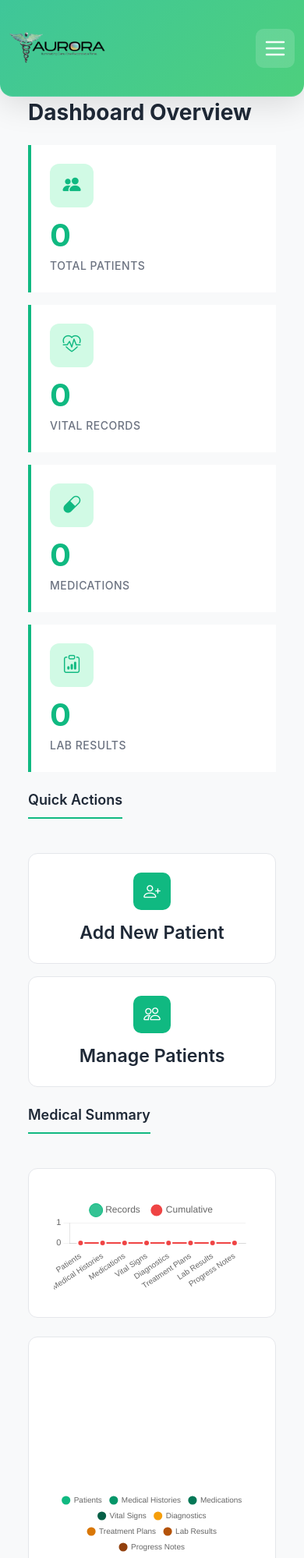
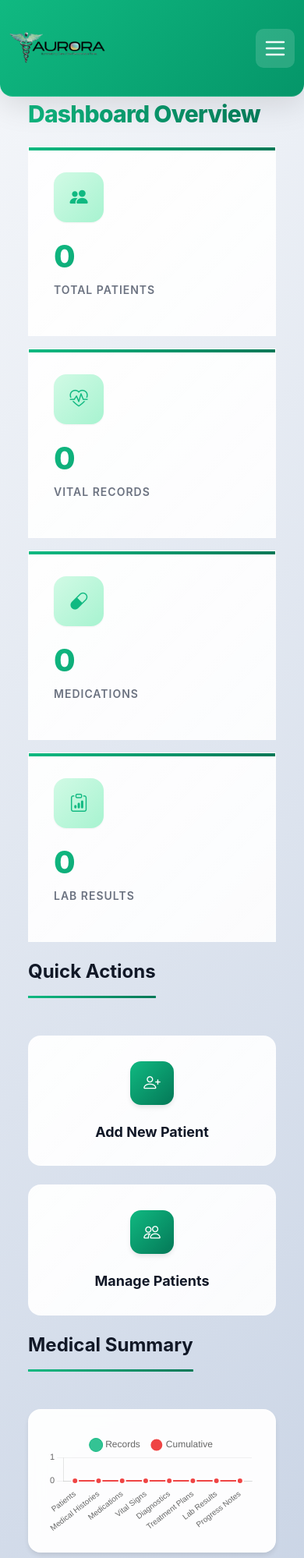
Before and after one commit to JustineBautista/EHR-SYSTEM, a PHP site: page /dashboard.php in a window 390 px wide. Shown: the top 1998 px of the page at 78% size. Run offline with PHP 8.4, Linux system fonts and the light colour scheme; a user stored in the database is signed in; data that the repository does not hold is empty.

Commit message:
Enhance dashboard and header styles: improve UI with new color gradients, shadows, and responsive adjustments. added function on dashboard overview

```diff
--- a/EHR_system_copy/dashboard.php
+++ b/EHR_system_copy/dashboard.php
@@ -109,212 +109,383 @@ include "header.php";
       --primary: #10b981;
       --primary-light: #d1fae5;
       --primary-dark: #059669;
-      --text-dark: #1f2937;
+      --secondary: #047857;
+      --secondary-light: #a7f3d0;
+      --secondary-dark: #065f46;
+      --accent: #f59e0b;
+      --accent-light: #fef3c7;
+      --text-dark: #111827;
       --text-light: #6b7280;
+      --text-muted: #9ca3af;
       --border: #e5e7eb;
       --bg-light: #f9fafb;
+      --bg-gradient: linear-gradient(135deg, #10b981 0%, #059669 100%);
+      --shadow-sm: 0 1px 2px 0 rgba(0, 0, 0, 0.05);
+      --shadow-md: 0 4px 6px -1px rgba(0, 0, 0, 0.1);
+      --shadow-lg: 0 10px 15px -3px rgba(0, 0, 0, 0.1);
+      --shadow-xl: 0 20px 25px -5px rgba(0, 0, 0, 0.1);
     }
 
     body {
-      background: #f8f9fa;
-      font-family: -apple-system, BlinkMacSystemFont, 'Segoe UI', sans-serif;
+      background: linear-gradient(135deg, #f5f7fa 0%, #c3cfe2 100%);
+      font-family: 'Inter', -apple-system, BlinkMacSystemFont, 'Segoe UI', sans-serif;
       padding-top: 5rem;
       color: var(--text-dark);
+      min-height: 100vh;
     }
 
     .dashboard-header {
-      background: white;
-      padding: 2rem 0;
+      background: rgba(255, 255, 255, 0.95);
+      backdrop-filter: blur(10px);
+      padding: 2.5rem 0;
       margin-bottom: 2rem;
-      border-bottom: 1px solid var(--border);
+      border-bottom: 1px solid rgba(255, 255, 255, 0.2);
+      box-shadow: var(--shadow-sm);
     }
 
     .dashboard-title {
-      font-size: 1.75rem;
-      font-weight: 700;
-      color: var(--text-dark);
+      font-size: 2.25rem;
+      font-weight: 800;
+      background: linear-gradient(135deg, var(--primary) 0%, var(--secondary) 100%);
+      -webkit-background-clip: text;
+      -webkit-text-fill-color: transparent;
+      background-clip: text;
       margin: 0;
+      letter-spacing: -0.025em;
     }
 
     .card {
-      border-radius: 12px;
-      border: 1px solid var(--border);
-      background: white;
+      border-radius: 16px;
+      border: none;
+      background: rgba(255, 255, 255, 0.95);
+      backdrop-filter: blur(10px);
       margin-bottom: 1.5rem;
-      transition: box-shadow 0.2s;
+      transition: all 0.3s cubic-bezier(0.4, 0, 0.2, 1);
+      box-shadow: var(--shadow-md);
     }
 
     .card:hover {
-      box-shadow: 0 2px 8px rgba(0, 0, 0, 0.06);
+      transform: translateY(-4px);
+      box-shadow: var(--shadow-xl);
     }
 
     .section-title {
-      font-size: 1.125rem;
-      font-weight: 600;
+      font-size: 1.5rem;
+      font-weight: 700;
       color: var(--text-dark);
-      margin-bottom: 1.25rem;
-      padding-bottom: 0.75rem;
-      border-bottom: 2px solid var(--primary);
+      margin-bottom: 1.5rem;
+      padding-bottom: 1rem;
+      border-bottom: 3px solid var(--primary);
       display: inline-block;
+      position: relative;
+    }
+
+    .section-title::after {
+      content: '';
+      position: absolute;
+      bottom: -3px;
+      left: 0;
+      width: 100%;
+      height: 3px;
+      background: linear-gradient(90deg, var(--primary) 0%, var(--secondary) 100%);
+      border-radius: 2px;
     }
 
     .stat-card {
-      padding: 1.5rem;
-      border-left: 4px solid var(--primary);
-      background: white;
+      padding: 2rem;
+      background: linear-gradient(135deg, rgba(255, 255, 255, 0.95) 0%, rgba(255, 255, 255, 0.9) 100%);
+      border: 1px solid rgba(255, 255, 255, 0.2);
       height: 100%;
+      position: relative;
+      overflow: hidden;
+    }
+
+    .stat-card::before {
+      content: '';
+      position: absolute;
+      top: 0;
+      left: 0;
+      width: 100%;
+      height: 4px;
+      background: linear-gradient(90deg, var(--primary) 0%, var(--secondary) 100%);
     }
 
     .stat-card:hover {
-      border-left-width: 5px;
+      transform: translateY(-8px);
+      box-shadow: var(--shadow-xl);
     }
 
     .stat-value {
-      font-size: 2.5rem;
-      font-weight: 700;
-      color: var(--primary);
+      font-size: 3rem;
+      font-weight: 800;
+      background: linear-gradient(135deg, var(--primary) 0%, var(--secondary) 100%);
+      -webkit-background-clip: text;
+      -webkit-text-fill-color: transparent;
+      background-clip: text;
       line-height: 1;
-      margin-bottom: 0.5rem;
+      margin-bottom: 0.75rem;
+      letter-spacing: -0.025em;
     }
 
     .stat-label {
       color: var(--text-light);
       font-size: 0.875rem;
-      font-weight: 500;
+      font-weight: 600;
       text-transform: uppercase;
-      letter-spacing: 0.5px;
+      letter-spacing: 1px;
+      margin-bottom: 1rem;
     }
 
     .stat-icon {
-      width: 56px;
-      height: 56px;
+      width: 64px;
+      height: 64px;
       display: flex;
       align-items: center;
       justify-content: center;
-      background: var(--primary-light);
-      border-radius: 12px;
+      background: linear-gradient(135deg, var(--primary-light) 0%, var(--secondary-light) 100%);
+      border-radius: 16px;
       color: var(--primary);
-      margin-bottom: 1rem;
+      margin-bottom: 1.5rem;
+      box-shadow: var(--shadow-sm);
+      transition: all 0.3s ease;
+    }
+
+    .stat-card:hover .stat-icon {
+      transform: scale(1.1);
+      box-shadow: var(--shadow-md);
     }
 
     .action-grid {
       display: grid;
-      grid-template-columns: repeat(auto-fit, minmax(250px, 1fr));
-      gap: 1rem;
+      grid-template-columns: repeat(auto-fit, minmax(280px, 1fr));
+      gap: 1.5rem;
       margin-bottom: 2rem;
     }
 
     .action-card {
-      padding: 1.5rem;
-      background: white;
-      border: 1px solid var(--border);
-      border-radius: 12px;
-      transition: all 0.2s;
+      padding: 2rem;
+      background: linear-gradient(135deg, rgba(255, 255, 255, 0.95) 0%, rgba(255, 255, 255, 0.9) 100%);
+      border: 1px solid rgba(255, 255, 255, 0.2);
+      border-radius: 16px;
+      transition: all 0.3s cubic-bezier(0.4, 0, 0.2, 1);
       cursor: pointer;
       text-align: center;
+      position: relative;
+      overflow: hidden;
+    }
+
+    .action-card::before {
+      content: '';
+      position: absolute;
+      top: 0;
+      left: -100%;
+      width: 100%;
+      height: 100%;
+      background: linear-gradient(90deg, transparent, rgba(37, 99, 235, 0.1), transparent);
+      transition: left 0.5s;
+    }
+
+    .action-card:hover::before {
+      left: 100%;
     }
 
     .action-card:hover {
-      transform: translateY(-2px);
-      box-shadow: 0 4px 12px rgba(16, 185, 129, 0.1);
+      transform: translateY(-6px);
+      box-shadow: var(--shadow-xl);
       border-color: var(--primary);
     }
 
     .action-icon {
-      width: 48px;
-      height: 48px;
-      background: var(--primary);
+      width: 56px;
+      height: 56px;
+      background: linear-gradient(135deg, var(--primary) 0%, var(--secondary) 100%);
       color: white;
-      border-radius: 10px;
+      border-radius: 14px;
       display: inline-flex;
       align-items: center;
       justify-content: center;
-      margin-bottom: 1rem;
+      margin-bottom: 1.5rem;
+      box-shadow: var(--shadow-md);
+      transition: all 0.3s ease;
+    }
+
+    .action-card:hover .action-icon {
+      transform: scale(1.1) rotate(5deg);
+      box-shadow: var(--shadow-lg);
     }
 
     .action-title {
-      font-weight: 600;
+      font-weight: 700;
       color: var(--text-dark);
       margin: 0;
+      font-size: 1.125rem;
     }
 
     .chart-container {
-      background: white;
-      padding: 2rem;
-      border-radius: 12px;
-      border: 1px solid var(--border);
+      background: rgba(255, 255, 255, 0.95);
+      backdrop-filter: blur(10px);
+      padding: 2.5rem;
+      border-radius: 16px;
+      border: 1px solid rgba(255, 255, 255, 0.2);
+      box-shadow: var(--shadow-md);
+      transition: all 0.3s ease;
+    }
+
+    .chart-container:hover {
+      box-shadow: var(--shadow-xl);
     }
 
     .alert {
-      border-radius: 8px;
+      border-radius: 12px;
       border: none;
-      margin-bottom: 1.5rem;
+      margin-bottom: 2rem;
+      box-shadow: var(--shadow-sm);
+      backdrop-filter: blur(10px);
+      background: rgba(255, 255, 255, 0.95);
     }
 
     .form-control:focus, .form-select:focus {
-      box-shadow: 0 0 0 3px rgba(16, 185, 129, 0.1);
+      box-shadow: 0 0 0 4px rgba(37, 99, 235, 0.1);
       border-color: var(--primary);
+      transform: scale(1.02);
     }
 
     .btn {
-      border-radius: 8px;
-      font-weight: 500;
-      padding: 0.625rem 1.25rem;
-      transition: all 0.2s;
+      border-radius: 12px;
+      font-weight: 600;
+      padding: 0.75rem 1.5rem;
+      transition: all 0.3s cubic-bezier(0.4, 0, 0.2, 1);
+      position: relative;
+      overflow: hidden;
+    }
+
+    .btn::before {
+      content: '';
+      position: absolute;
+      top: 0;
+      left: -100%;
+      width: 100%;
+      height: 100%;
+      background: linear-gradient(90deg, transparent, rgba(255, 255, 255, 0.2), transparent);
+      transition: left 0.5s;
+    }
+
+    .btn:hover::before {
+      left: 100%;
     }
 
     .btn-success {
-      background: var(--primary);
-      border: 1px solid var(--primary);
+      background: linear-gradient(135deg, var(--primary) 0%, var(--secondary) 100%);
+      border: none;
+      box-shadow: var(--shadow-md);
     }
 
     .btn-success:hover {
-      background: var(--primary-dark);
-      border-color: var(--primary-dark);
+      transform: translateY(-2px);
+      box-shadow: var(--shadow-lg);
+      background: linear-gradient(135deg, var(--primary-dark) 0%, var(--secondary-dark) 100%);
     }
 
     .btn-outline-success {
-      border: 1px solid var(--primary);
+      border: 2px solid var(--primary);
       color: var(--primary);
-      background: white;
+      background: rgba(255, 255, 255, 0.95);
+      backdrop-filter: blur(10px);
     }
 
     .btn-outline-success:hover {
-      background: var(--primary);
-      border-color: var(--primary);
+      background: linear-gradient(135deg, var(--primary) 0%, var(--secondary) 100%);
+      border-color: transparent;
       color: white;
+      transform: translateY(-2px);
+      box-shadow: var(--shadow-lg);
     }
 
     .modal-content {
-      border-radius: 12px;
+      border-radius: 20px;
       border: none;
+      box-shadow: var(--shadow-xl);
+      backdrop-filter: blur(20px);
+      background: rgba(255, 255, 255, 0.95);
     }
 
     .modal-header {
-      background: var(--primary);
+      background: linear-gradient(135deg, var(--primary) 0%, var(--secondary) 100%);
       color: white;
-      border-radius: 12px 12px 0 0;
+      border-radius: 20px 20px 0 0;
+      border-bottom: none;
+      padding: 2rem;
+    }
+
+    .modal-body {
+      padding: 2rem;
     }
 
     .input-group-text {
-      background: var(--bg-light);
+      background: linear-gradient(135deg, var(--bg-light) 0%, rgba(255, 255, 255, 0.8) 100%);
       border-right: none;
       color: var(--text-light);
+      border-radius: 12px 0 0 12px;
     }
 
     .form-control, .form-select {
       border-left: none;
+      border-radius: 0 12px 12px 0;
+      background: rgba(255, 255, 255, 0.8);
+      backdrop-filter: blur(5px);
     }
 
     .input-group .form-control:focus,
     .input-group .form-select:focus {
       border-left: none;
+      background: rgba(255, 255, 255, 0.95);
     }
 
     .input-group:focus-within .input-group-text {
       border-color: var(--primary);
       color: var(--primary);
+      background: linear-gradient(135deg, var(--primary-light) 0%, var(--secondary-light) 100%);
     }
+
+    /* Responsive adjustments */
+    @media (max-width: 768px) {
+      .dashboard-title {
+        font-size: 1.875rem;
+      }
+
+      .stat-value {
+        font-size: 2.5rem;
+      }
+
+      .action-grid {
+        grid-template-columns: 1fr;
+      }
+
+      .chart-container {
+        padding: 1.5rem;
+      }
+    }
+
+    /* Animation keyframes */
+    @keyframes fadeInUp {
+      from {
+        opacity: 0;
+        transform: translateY(30px);
+      }
+      to {
+        opacity: 1;
+        transform: translateY(0);
+      }
+    }
+
+    .card {
+      animation: fadeInUp 0.6s ease-out;
+    }
+
+    .card:nth-child(1) { animation-delay: 0.1s; }
+    .card:nth-child(2) { animation-delay: 0.2s; }
+    .card:nth-child(3) { animation-delay: 0.3s; }
+    .card:nth-child(4) { animation-delay: 0.4s; }
 
 </style>
 
@@ -339,39 +510,50 @@ include "header.php";
   <!-- Stats Grid -->
   <div class="row g-3 mb-4">
     <div class="col-xl-3 col-md-6">
+      <a href="patients.php" class="text-decoration-none">
       <div class="stat-card">
         <div class="stat-icon">
           <i class="bi bi-people-fill fs-3"></i>
         </div>
         <div class="stat-value"><?php echo number_format($stats['patients']); ?></div>
         <div class="stat-label">Total Patients</div>
+        </a>
       </div>
     </div>
+
     <div class="col-xl-3 col-md-6">
+      <a href="vitals.php" class="text-decoration-none">
       <div class="stat-card">
         <div class="stat-icon">
           <i class="bi bi-heart-pulse fs-3"></i>
         </div>
         <div class="stat-value"><?php echo number_format($stats['vitals']); ?></div>
         <div class="stat-label">Vital Records</div>
+        </a>
       </div>
     </div>
+
     <div class="col-xl-3 col-md-6">
+      <a href="medications.php" class="text-decoration-none">
       <div class="stat-card">
         <div class="stat-icon">
           <i class="bi bi-capsule fs-3"></i>
         </div>
         <div class="stat-value"><?php echo number_format($stats['medications']); ?></div>
         <div class="stat-label">Medications</div>
+        </a>
       </div>
     </div>
+
     <div class="col-xl-3 col-md-6">
+      <a href="lab_diagnostic_results.php" class="text-decoration-none">
       <div class="stat-card">
         <div class="stat-icon">
           <i class="bi bi-clipboard-data fs-3"></i>
         </div>
         <div class="stat-value"><?php echo number_format($stats['lab_results']); ?></div>
         <div class="stat-label">Lab Results</div>
+        </a>
       </div>
     </div>
   </div>
--- a/EHR_system_copy/header.php
+++ b/EHR_system_copy/header.php
@@ -39,7 +39,7 @@ require_once 'db.php';
         }
 
         .navbar {
-            background: linear-gradient(135deg, rgba(16, 185, 129, 0.8), rgba(34, 197, 94, 0.8));
+            background: linear-gradient(135deg, #10b981 0%, #059669 100%);
             backdrop-filter: blur(25px);
             -webkit-backdrop-filter: blur(25px);
             box-shadow: 0 10px 40px rgba(0, 0, 0, 0.12);
```
